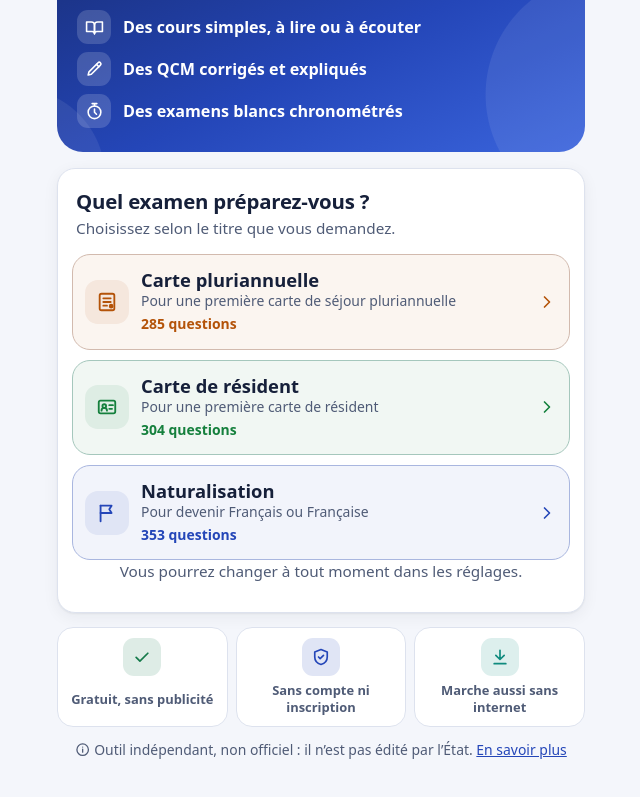
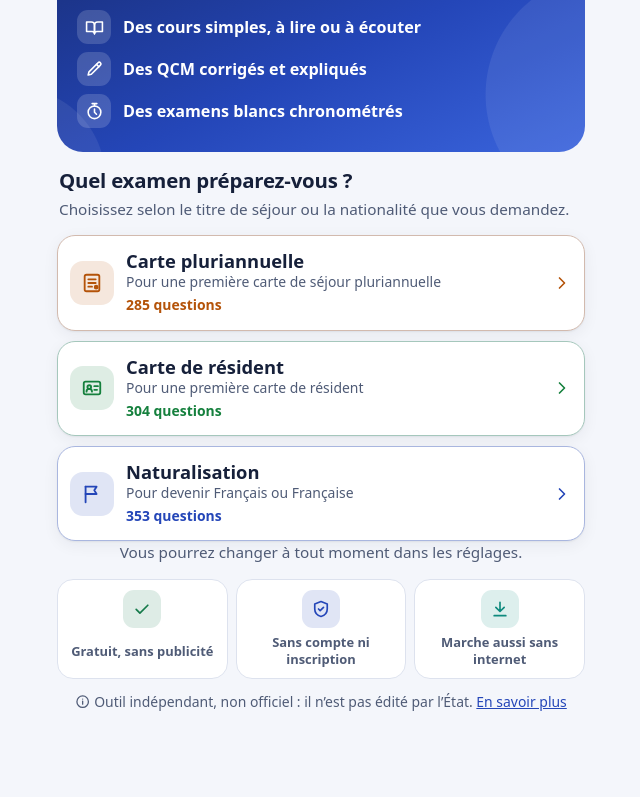
Before and after one commit to Nicko887/passeport-civique, a plain HTML site: page index.html in a window 1280 px wide. Shown: the part 125-922 px from the top of the page, without its empty margins (319-959 px from the left). Drawn offline with Linux system fonts and the light colour scheme.

Commit message:
Bienvenue : choix d'examen sans carte englobante
Les trois examens sont posés directement sur le fond, sous un titre de
section, au lieu d'être imbriqués dans une grande carte.

Co-Authored-By: Claude Opus 5.5 <noreply@anthropic.com>

```diff
--- a/css/style.css
+++ b/css/style.css
@@ -1363,6 +1363,13 @@ body.sans-nav { padding-bottom: 24px; }
 .cours-lecture { margin-top: 16px; }
 .vedette-theme + .groupe-lignes { margin-top: 0; }
 
+/* Bienvenue : plus de carte autour des choix (pas de carte dans une carte) */
+.bienvenue .choix-examen { padding: 0; }
+.bienvenue .choix-examen h2.titre-section { margin: 4px 2px 4px; font-size: 1.2rem; }
+.bienvenue .choix-examen > p { margin: 0 2px 14px; }
+.bienvenue .choix-parcours { background: var(--surface); box-shadow: var(--ombre); }
+.bienvenue .note-choix { margin-top: 12px; }
+
 /* Réglages : zone sensible séparée */
 .groupe-danger { border-color: color-mix(in srgb, var(--ko) 35%, var(--bord)); }
 .hero + h2.titre-reglage { margin-top: 20px; }
--- a/js/app.js
+++ b/js/app.js
@@ -122,9 +122,9 @@ async function vueBienvenue() {
         <ul class="atouts">${atouts.map(([i, t]) => `<li><span>${ic(i)}</span>${t}</li>`).join('')}</ul>
       </div>
       <div class="chevauche">
-        <div class="carte choix-examen">
-          <h2>Quel examen préparez-vous ?</h2>
-          <p>Choisissez selon le titre que vous demandez.</p>
+        <div class="choix-examen">
+          <h2 class="titre-section">Quel examen préparez-vous ?</h2>
+          <p>Choisissez selon le titre de séjour ou la nationalité que vous demandez.</p>
           <div class="pile-choix">
             ${Object.values(PARCOURS).map((p, i) => `<button class="choix-parcours" data-action="choisir-parcours" data-p="${p.id}" style="--c:${p.couleur}">
               ${pastille(p.icone)}
--- a/sw.js
+++ b/sw.js
@@ -1,6 +1,6 @@
 // Service worker : l'application fonctionne hors ligne après la première visite.
 // Incrémentez VERSION à chaque publication pour mettre à jour les fichiers en cache.
-const VERSION = 'passeport-civique-v32';
+const VERSION = 'passeport-civique-v33';
 
 const FICHIERS = [
   './',
```
